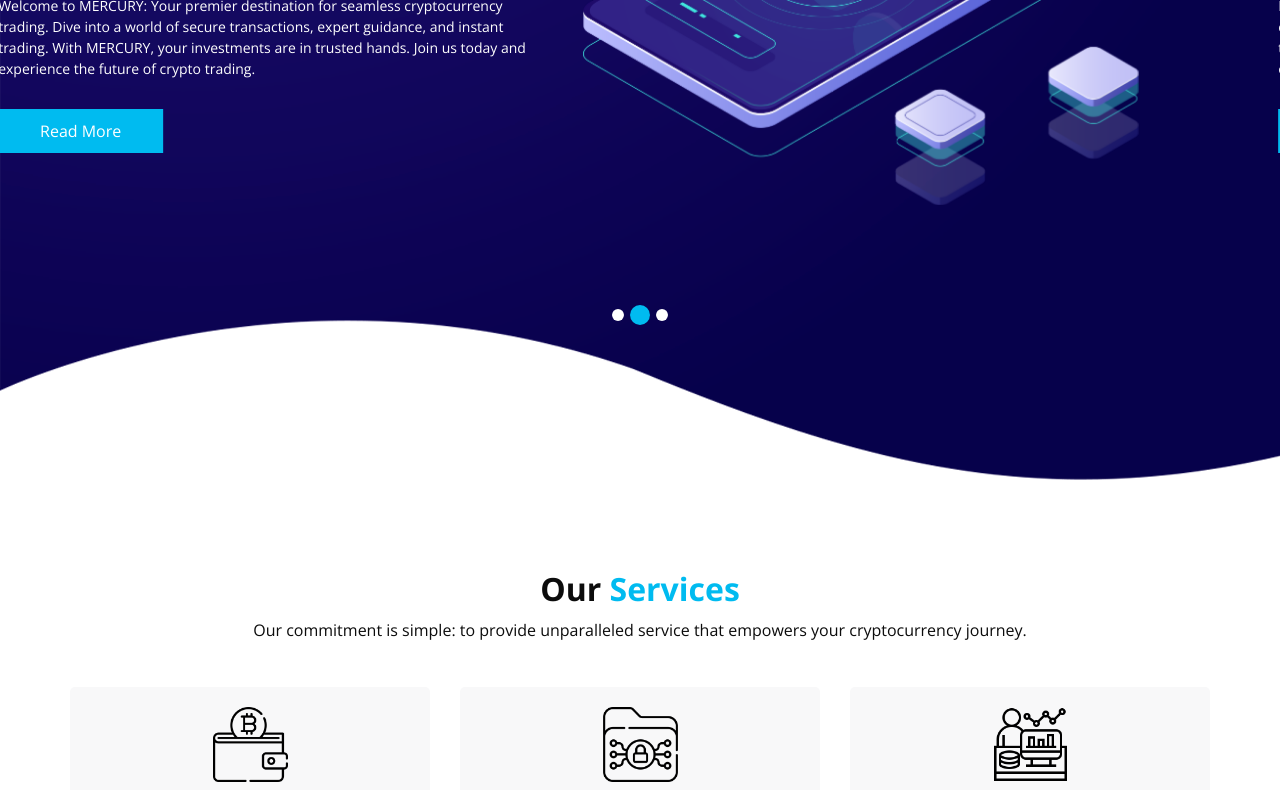
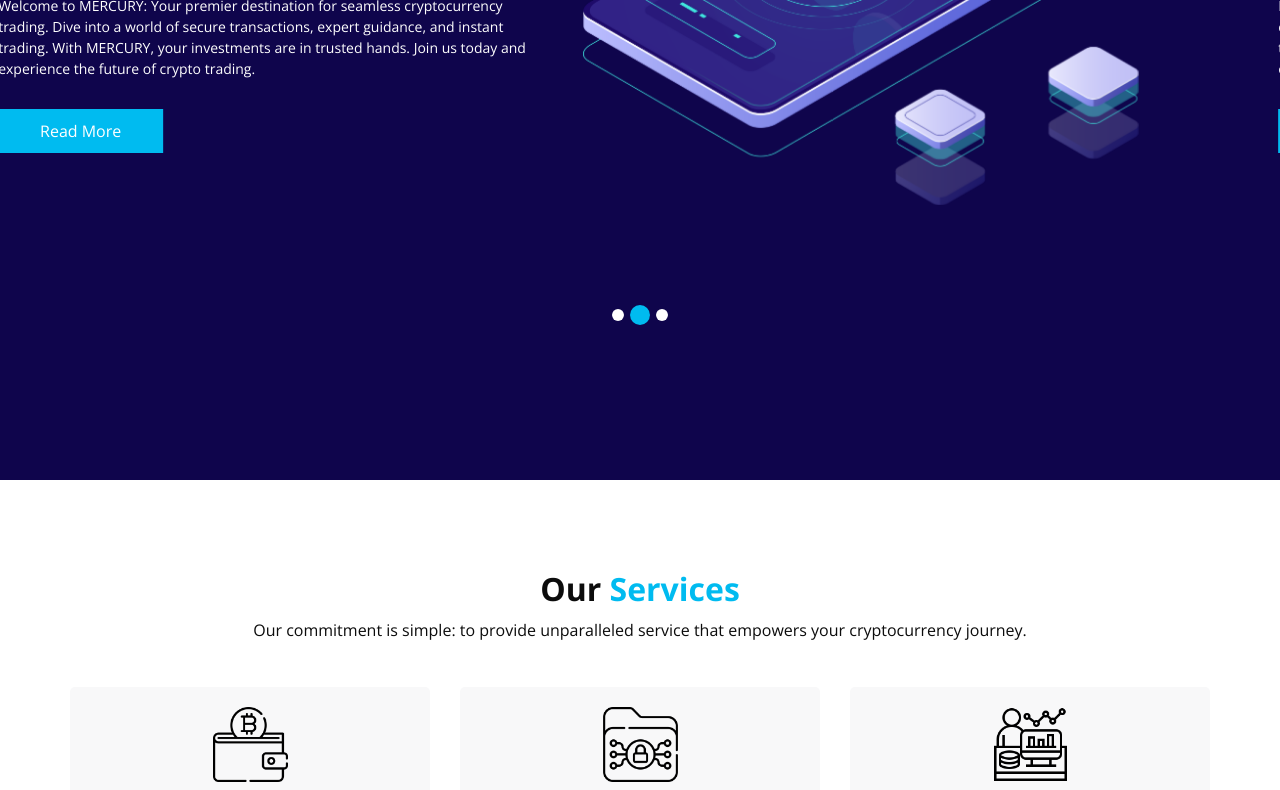
Before and after one commit to Tadd22/mercury, a plain HTML site: page index.html in a window 1280 px wide. Shown: the part 392-1182 px from the top of the page. Drawn offline with nearby package versions, Linux system fonts and the light colour scheme; some packages are replaced by stand-ins of ours.

Commit message:
Update index.html

```diff
--- a/index.html
+++ b/index.html
@@ -36,7 +36,7 @@
 
 <body>
 
-  <div class="hero_area">
+  <div class="hero_area" style="background-color: #0f054c">
 
     <div class="hero_bg_box">
       <div class="bg_img_box">
```
